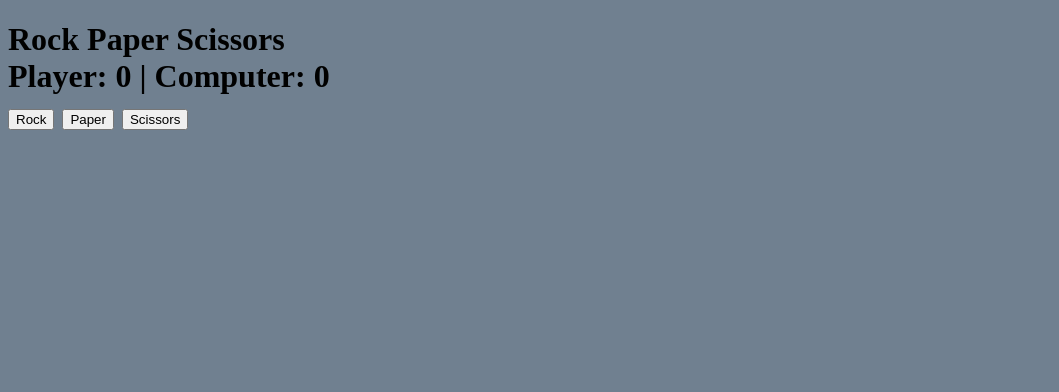
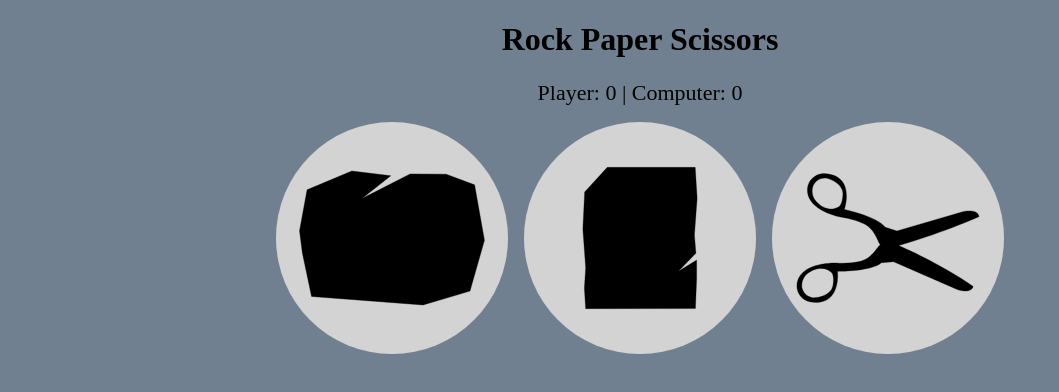
Before and after one commit to MattRangel/rock-paper-scissors, a plain HTML site: page index.html in a window 1280 px wide. Shown: the whole page, without its empty margins (0-1059 px from the left). Drawn offline with Linux system fonts and the light colour scheme.

Commit message:
Add styling to game

```diff
--- a/game.js
+++ b/game.js
@@ -38,6 +38,6 @@ function updateHTML(roundOutcome, playerChoice, compChoice, roundEnd) {
 	} else { winnerCard.textContent = ""; }
 }
 
-const buttons = document.querySelectorAll("button");
-buttons.forEach(button => button.addEventListener("click", () => runRound(button.textContent)));
+const buttons = document.querySelectorAll(".bttn");
+buttons.forEach(button => button.addEventListener("click", () => runRound(button.id)));
 document.querySelector("#round-outcome").addEventListener("transitionend",(e) => e.target.classList.remove("win","tie","lose"));
--- a/index.html
+++ b/index.html
@@ -3,17 +3,19 @@
 <head>
 	<title>Rock Paper Scissors</title>
 	<meta charset="UTF-8">
+	<meta name="viewport" content="width=device-width, initial-scale=1.0">
 	<script type="text/javascript" src="game.js" defer></script>
 	<link rel="stylesheet" type="text/css" href="style.css">
 </head>
 <body>
-	<h1>Rock Paper Scissors</title>
-	<br>
-	<div id="winner-card"></div>
-	<div id="score-card">Player: 0 | Computer: 0</div>
-	<div id="round-outcome"></div>
-	<button type="button">Rock</button>
-	<button type="button">Paper</button>
-	<button type="button">Scissors</button>
+	<h1>Rock Paper Scissors</h1>
+	<div id="score-card" class="sub-text">Player: 0 | Computer: 0</div>
+	<div id="buttons">
+	<div class="bttn" id="Rock"><img src="icons/rock.svg" alt="Rock"></div>
+	<div class="bttn" id="Paper"><img src="icons/paper.svg" alt="Paper"></div>
+	<div class="bttn" id="Scissors"><img src="icons/scissors.svg" alt="Scissors"></div>
+	</div>
+	<div id="round-outcome" class="sub-text"></div>
+	<div id="winner-card" class="sub-text"></div>
 </body>
 </html>
--- a/style.css
+++ b/style.css
@@ -1,9 +1,15 @@
 body {
 	background-color: slategrey;
+	text-align: center;
+}
+
+.sub-text{
+	font-size: 22px;
 }
 
 #round-outcome{
-	transition: all 1s ease-in;
+	transition: all 1s cubic-bezier(.79,.14,.15,.86);
+	padding: 1em 0;
 }
 
 .win {
@@ -17,3 +23,31 @@ body {
 .tie {
 	background-color: gold;
 }
+
+#buttons {
+	display: flex;
+	justify-content: center;
+	align-items: center;
+	margin: 1em auto;
+	gap: 1em;
+	max-width: 90vw;
+}
+
+.bttn {
+	display: flex;
+	align-items: center;
+	justify-content: center;
+	padding: 1em;
+	background-color: lightgrey;
+	border-radius: 50%;
+	aspect-ratio: 1 / 1 ;
+	max-height: 25vh;
+}
+
+.bttn:hover {
+	cursor: pointer;
+}
+
+.bttn>img {
+	max-width: 100%;
+}
```
Also changed, not shown: icons/paper.svg (added), icons/rock.svg (added), icons/scissors.svg (added).
